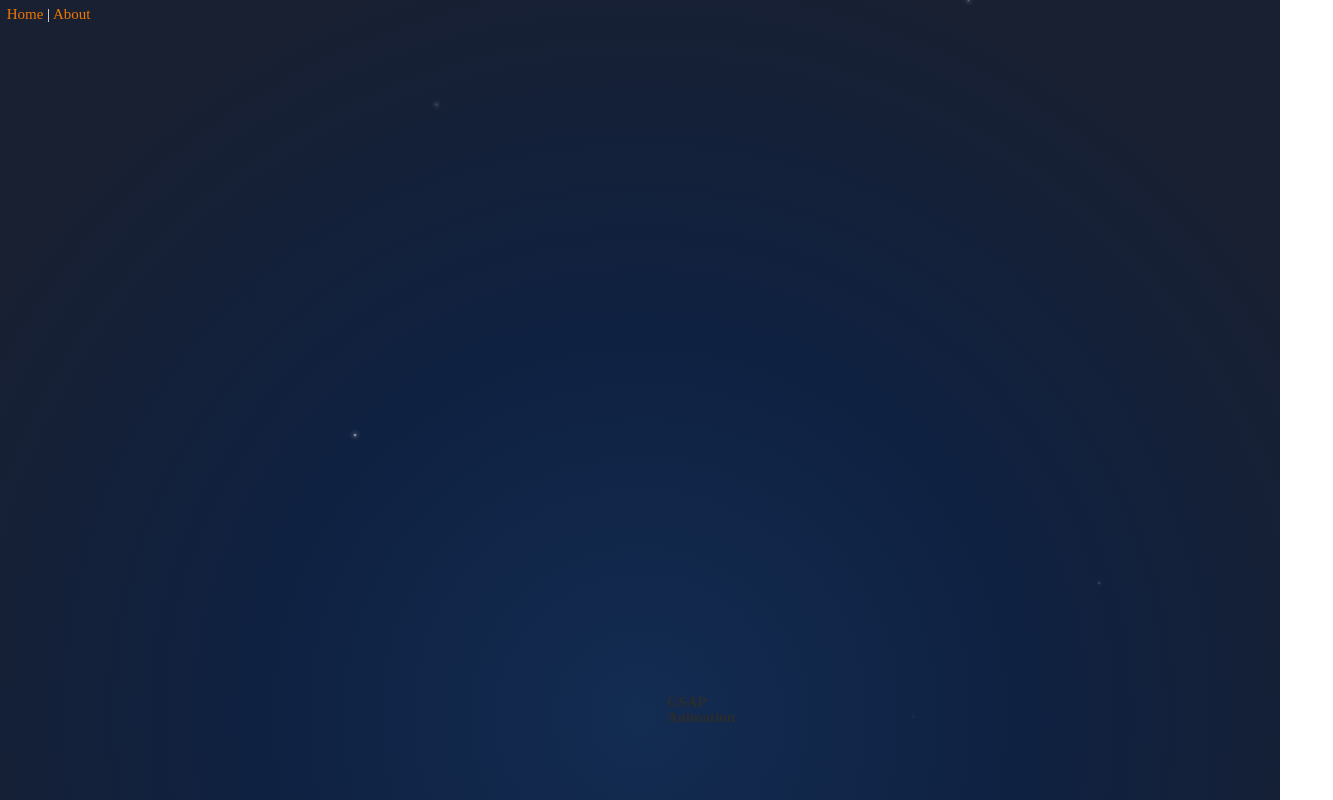
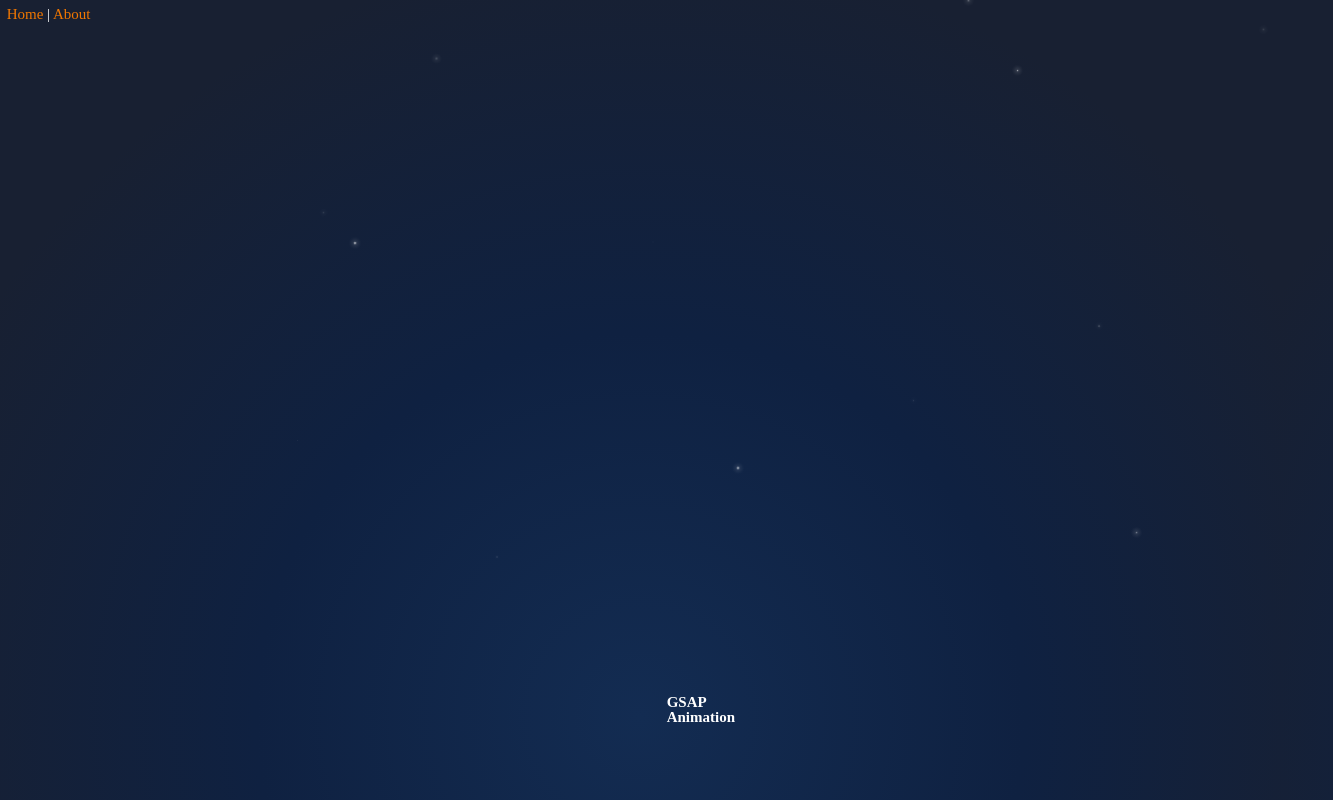
Before and after one commit to higashidarei/portfolio, a Next.js app: page / in a window 1280 px wide. Shown: the top 800 px of the page, 1333 px wide, since content can reach past the window. Built offline with nearby package versions, Linux system fonts and the light colour scheme.

Commit message:
背景調整

```diff
--- a/src/app/layout.tsx
+++ b/src/app/layout.tsx
@@ -9,9 +9,9 @@ export default function RootLayout({ children }: { children: ReactNode }) {
     <html lang="ja">
       <body>
         <div className="stars-bg">
+        </div>
           <ClientLayoutWrapper>{children}</ClientLayoutWrapper>
           <StarBackground />
-        </div>
       </body>
     </html>
   );
--- a/src/components/effects/StarBackground.tsx
+++ b/src/components/effects/StarBackground.tsx
@@ -1,5 +1,4 @@
 "use client";
-
 import { useEffect } from "react";
 
 export default function StarBackground() {
@@ -16,12 +15,26 @@ export default function StarBackground() {
       starEl.style.left = `${Math.random() * 100}%`;
       starEl.style.top = `${Math.random() * 100}%`;
       starEl.style.animationDelay = `${Math.random() * 10}s`;
+      starEl.style.position = "absolute";
       stars.appendChild(starEl);
     };
 
-    for (let i = 0; i <= 10; i++) {
+    for (let i = 0; i <= 20; i++) {
       createStar();
     }
+
+    const handleMouseMove = (e) => {
+      const { innerWidth, innerHeight } = window;
+      const x = (e.clientX / innerWidth - 0.5) * 50;
+      const y = (e.clientY / innerHeight - 0.5) * 50;
+      stars.style.transform = `translate(${x}px, ${y}px)`;
+    };
+
+    window.addEventListener("mousemove", handleMouseMove);
+
+    return () => {
+      window.removeEventListener("mousemove", handleMouseMove);
+    };
   }, []);
 
   return null;
--- a/src/styles/page/_common.scss
+++ b/src/styles/page/_common.scss
@@ -2,16 +2,24 @@
 
 @use '../lib/global'as g;
 
-h1{
+h1 {
+  color: #fff;
   padding: 100rem;
 }
 
+body {
+  background: #132C52;
+  background: radial-gradient(circle, rgba(19, 44, 82, 1) 0%, rgba(15, 33, 65, 1) 40%, rgba(24, 32, 50, 1) 80%);
+  overflow-x: hidden;
+}
+
 .stars-bg {
-  position: relative;
+  position: fixed;
+  top: 0;
+  left: 0;
   width: 100%;
   height: 100%;
-  background: #132C52;
-  background: radial-gradient(circle, rgba(19, 44, 82, 1) 0%, rgba(15, 33, 65, 1) 40%, rgba(24, 32, 50, 1) 80%);
+  z-index: -1;
   overflow: hidden;
 }
 
```
